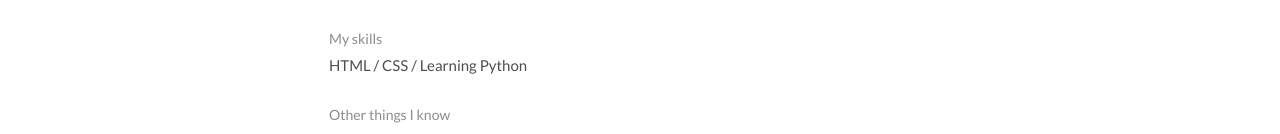
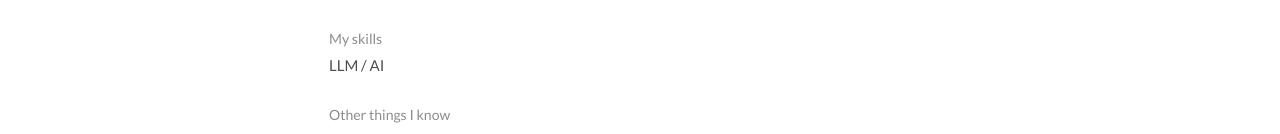
Before and after one commit to MrJavan/mrjavan.github.io, a plain HTML site: page index.html in a window 1280 px wide. Shown: the part 1325-1459 px from the top of the page. Drawn offline with Linux system fonts and the light colour scheme.

Commit message:
Update index.html

```diff
--- a/index.html
+++ b/index.html
@@ -107,7 +107,7 @@
 			<h1>Technical<br>Skills</h1>
 			<ul class="skill-list list-flat">
 				<li>My skills</li>
-				<li>HTML / CSS / Learning Python</li>
+				<li>LLM / AI</li>
 			</ul>
 			<ul class="skill-list list-flat">
 				<li>Other things I know</li>
```
